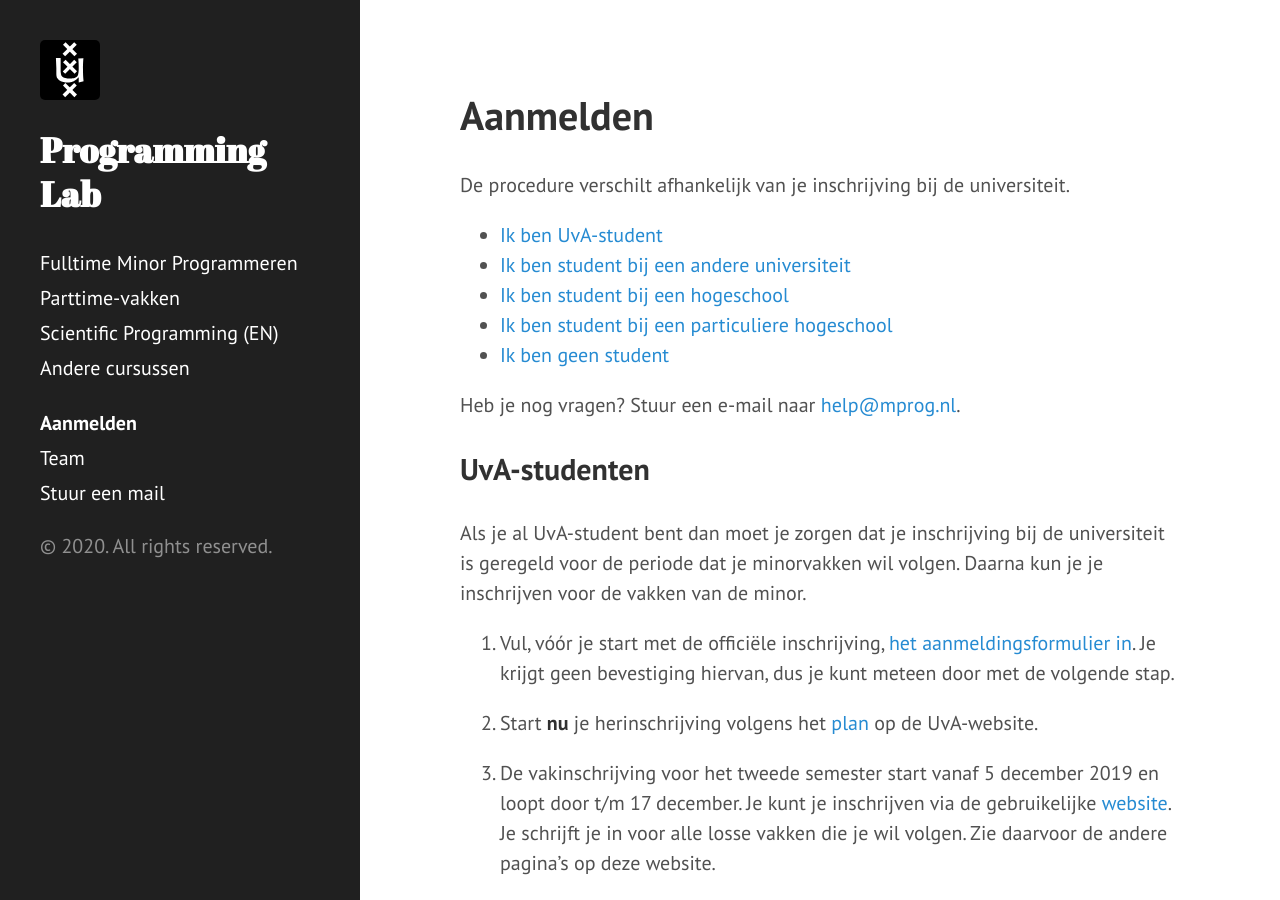
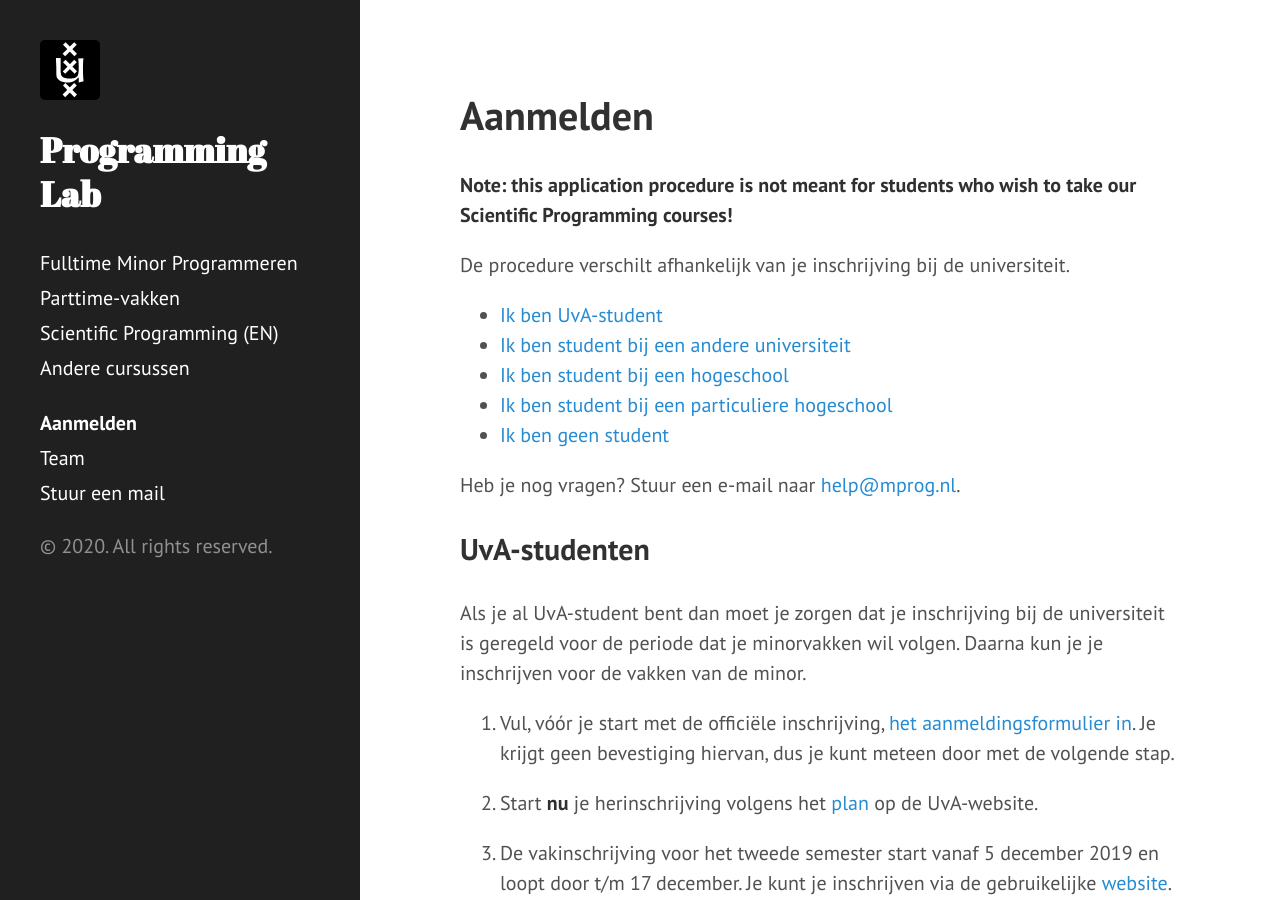
Before and after one commit to tdoolan/info, a Jekyll site: the page built from aanmelden/index.md, in a window 1280 px wide and 900 px high. Built offline with Jekyll 4.4.1, drawn with Linux system fonts in a browser that asks for light colours; our own code applies the rules of GitHub Pages for plain Markdown files.

Commit message:
scientific

```diff
--- a/aanmelden/index.md
+++ b/aanmelden/index.md
@@ -6,6 +6,8 @@
 
 
 # Aanmelden
+
+**Note: this application procedure is not meant for students who wish to take our Scientific Programming courses!**
 
 De procedure verschilt afhankelijk van je inschrijving bij de universiteit.
 
```
